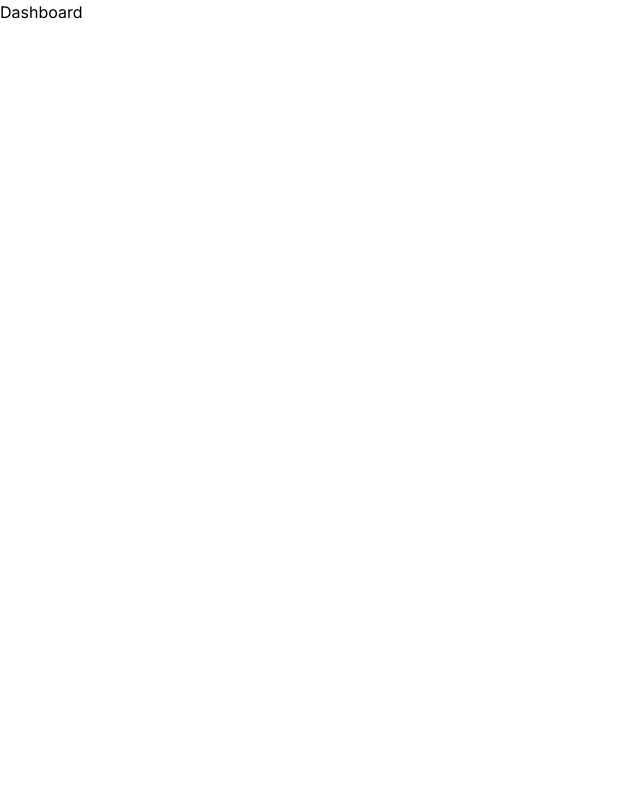
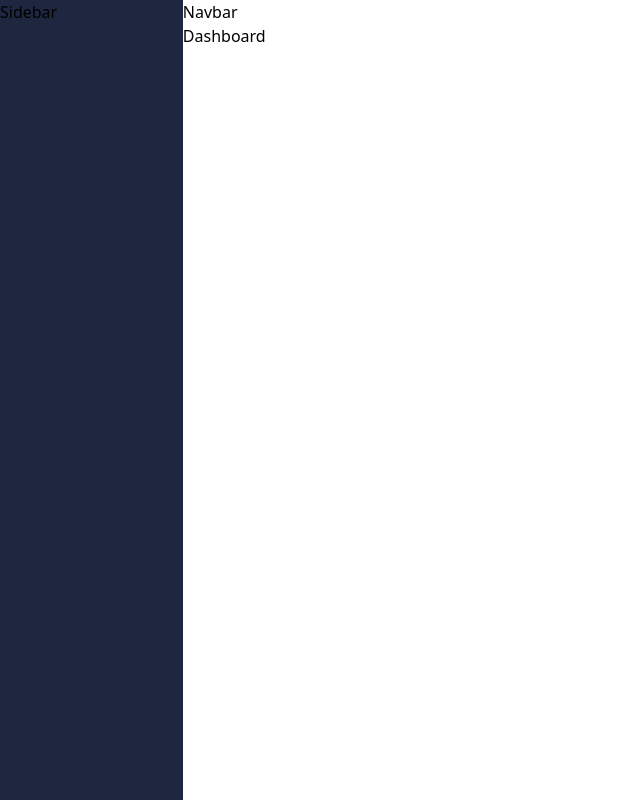
Before and after one commit to div-vik/dukaan, a Next.js app: page / in a window 1280 px wide. Shown: the whole page, without its empty margins (0-640 px from the left). Built offline with nearby package versions, Linux system fonts and the light colour scheme.

Commit message:
Update layout

```diff
--- a/app/layout.js
+++ b/app/layout.js
@@ -1,7 +1,6 @@
-import { Inter } from "next/font/google";
 import "./globals.css";
-
-const inter = Inter({ subsets: ["latin"] });
+import Sidebar from "./ui/dashboard/sidebar/Sidebar";
+import Navbar from "./ui/dashboard/navbar/Navbar";
 
 export const metadata = {
   title: "Dukaan",
@@ -11,7 +10,16 @@ export const metadata = {
 export default function RootLayout({ children }) {
   return (
     <html lang="en">
-      <body className={inter.className}>{children}</body>
+      <body className="flex">
+        <div style={{ flex: "1" }} className="bg-[#1E2640] min-h-screen">
+          <Sidebar />
+        </div>
+
+        <div style={{ flex: "6" }} className="">
+          <Navbar />
+          {children}
+        </div>
+      </body>
     </html>
   );
 }
```
